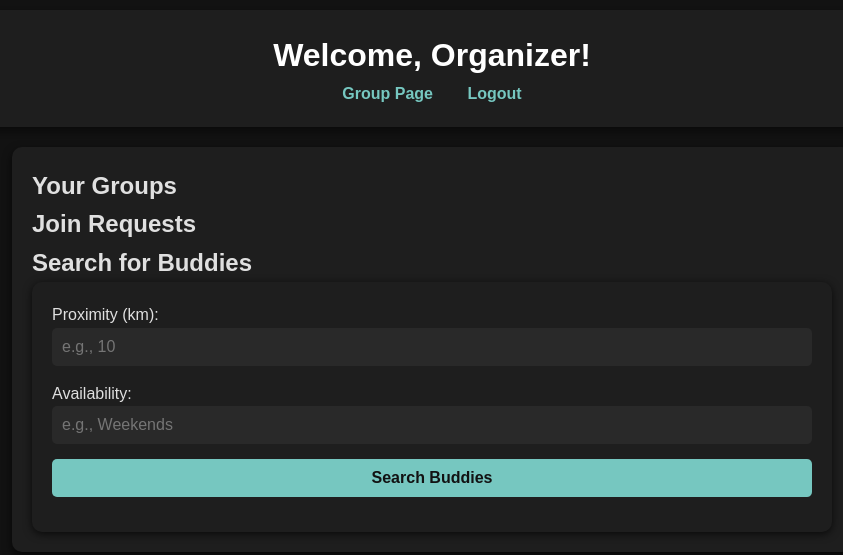
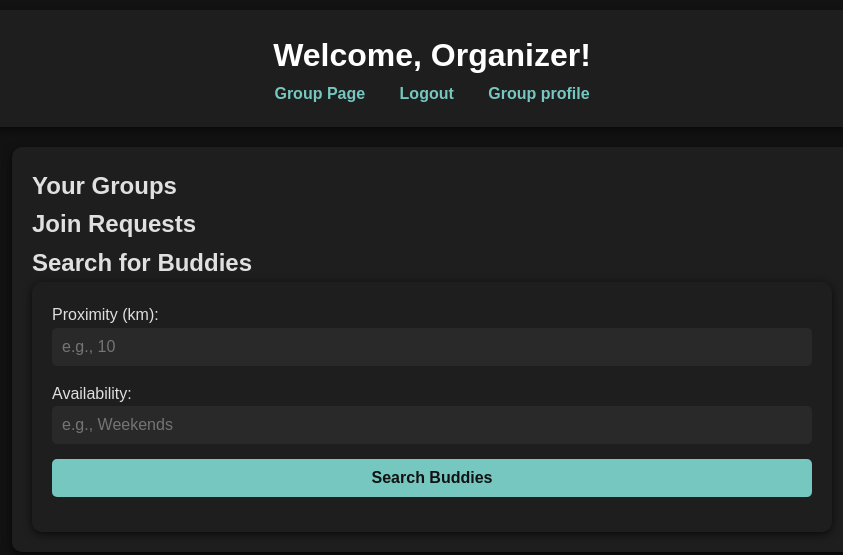
Before and after one commit to AnshuIITR44/FitKnight-, a website: page frontend/organizer-dashboard.html in a window 1280 px wide. Shown: the whole page, without its empty margins (208-1051 px from the left). Drawn offline with Linux system fonts and the light colour scheme; no server answers.

Commit message:
Update organizer-dashboard.html

```diff
--- a/frontend/organizer-dashboard.html
+++ b/frontend/organizer-dashboard.html
@@ -12,6 +12,7 @@
     <nav>
       <a href="group-page.html">Group Page</a>
       <a href="index.html">Logout</a>
+      <a href="group-create.html">Group profile</a>
     </nav>
   </header>
   <main>
```
